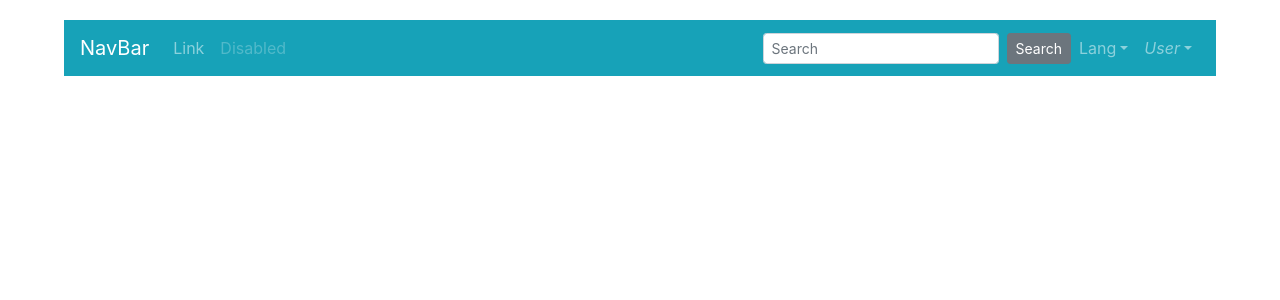
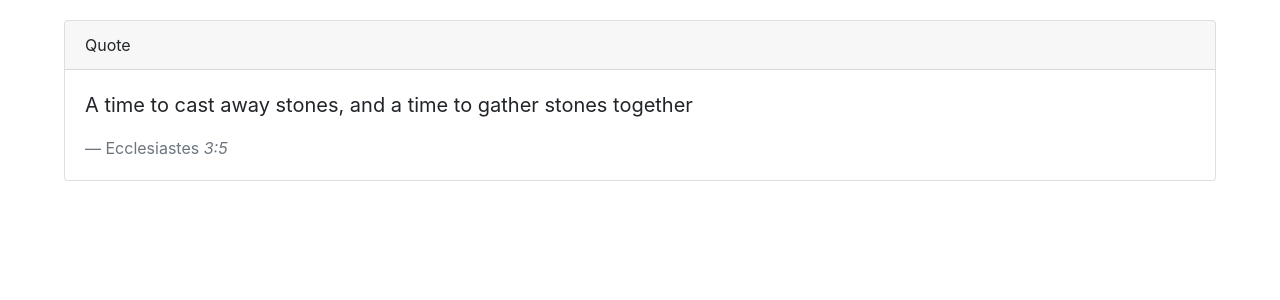
Before and after one commit to the-bags/stones-exchange-frontend, a Vue app: page /#/ in a window 1280 px wide. Shown: the top 300 px of the page. Built offline with nearby package versions, Linux system fonts and the light colour scheme.

Commit message:
STON: add route

```diff
--- a/src/components/NavBar.vue
+++ b/src/components/NavBar.vue
@@ -1,5 +1,5 @@
 <template>
-  <div id="quote">
+  <div id="navbar">
 <b-navbar toggleable="md" type="dark" variant="info">
 
   <b-navbar-toggle target="nav_collapse"></b-navbar-toggle>
--- a/src/main.js
+++ b/src/main.js
@@ -16,6 +16,6 @@ Vue.config.productionTip = false
 new Vue({
   el: '#app',
   router,
-  template: '<NavBar/>',
+  template: '<div><router-view></router-view></div>',
   components: { Quote, NavBar }
 })
--- a/src/router/index.js
+++ b/src/router/index.js
@@ -1,6 +1,7 @@
 import Vue from 'vue'
 import Router from 'vue-router'
-import Hello from '@/components/Hello'
+import NavBar from '@/components/NavBar'
+import Quote from '@/components/Quote'
 
 Vue.use(Router)
 
@@ -8,8 +9,13 @@ export default new Router({
   routes: [
     {
       path: '/',
-      name: 'Hello',
-      component: Hello
+      name: 'Quote',
+      component: Quote
+    },
+    {
+      path: '/test',
+      name: 'NavBar',
+      component: NavBar
     }
   ]
 })
```
